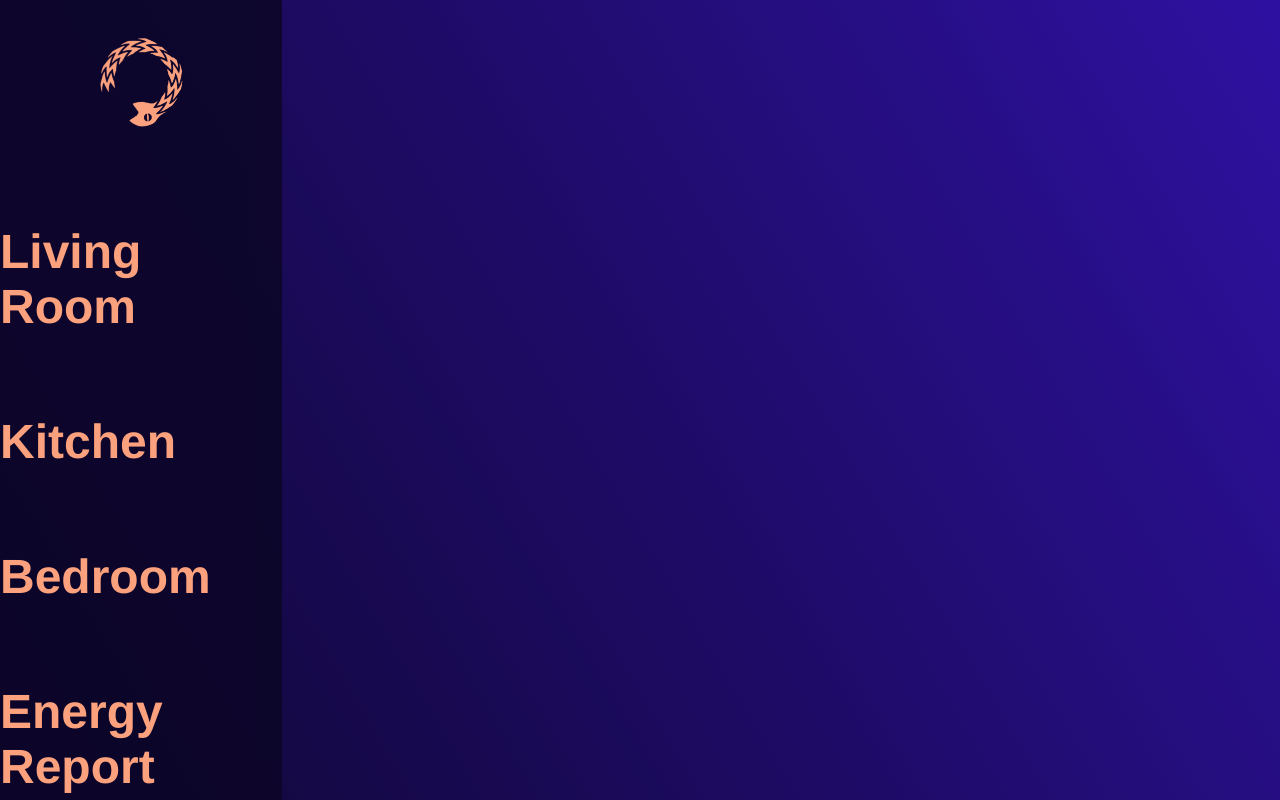
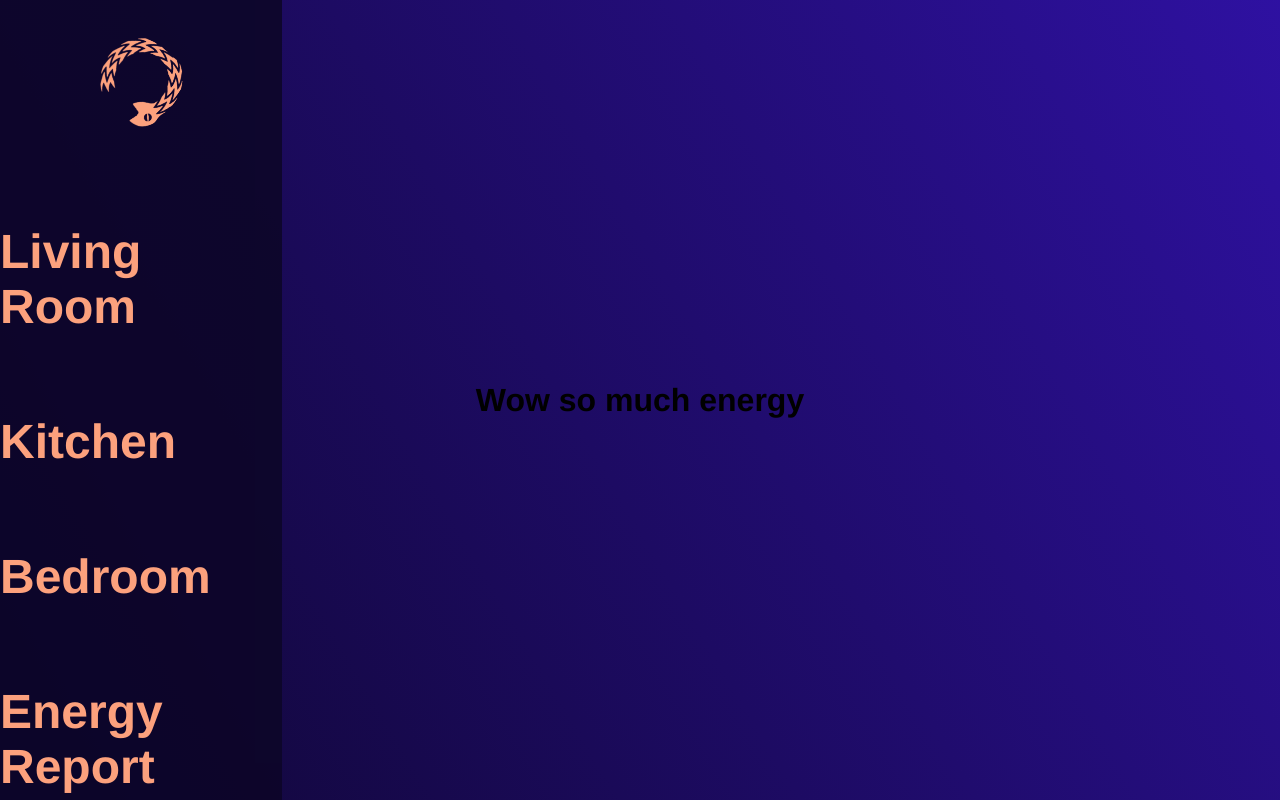
Before and after one commit to Hamish-MarshallDawson/iteration-inc, a React (Create React App) app: page /Energyreport in a window 1280 px wide. Built offline with nearby package versions, Linux system fonts and the light colour scheme.

Commit message:
Added navigation links to energy report and awards (also added report.js and awards.js)

```diff
--- a/src/App.js
+++ b/src/App.js
@@ -11,6 +11,8 @@ import Login from "./pages/Login.js";
 import Bedroom from "./pages/Bedroom.js";
 import Kitchen from "./pages/Kitchen.js";
 import LivingRoom from "./pages/LivingRoom.js";
+import EnergyReport from "./pages/EnergyReport.js";
+import Awards from "./pages/Awards.js";
 import ProfilePage from "./pages/ProfilePage.js";
 
 import Authentication from "./pages/Authentication.js";
@@ -46,6 +48,8 @@ function MainContent() {
         <Route path="/Bedroom" element={<Bedroom />} />
         <Route path="/Kitchen" element={<Kitchen />} />
         <Route path="/Livingroom" element={<LivingRoom />} />
+        <Route path="/Energyreport" element={<EnergyReport />} />
+        <Route path="/Awards" element={<Awards />} />
         <Route path="/sign-up" element={<SignUp />} />
         <Route path="/profile" element={<ProfilePage />} />
         <Route path="/authentication" element={<Authentication />} />{" "}
--- a/src/components/nav.js
+++ b/src/components/nav.js
@@ -21,10 +21,10 @@ const Navbar = () => {
             <Link to="/Bedroom">Bedroom</Link>
           </li>
           <li>
-            <Link to="/energy-report">Energy Report</Link>
+            <Link to="/Energyreport">Energy Report</Link>
           </li>
           <li>
-            <Link to="/awards">Awards</Link>
+            <Link to="/Awards">Awards</Link>
           </li>
           <li className="profile-item">
             <Link className="ProfileLink" to="/profile">
--- /dev/null
+++ b/src/pages/Awards.js
@@ -0,0 +1,15 @@
+// Filename - pages/about.js
+
+import React from "react";
+
+import "../App.css";
+
+const Awards = () => {
+  return (
+    <div>
+      <h1>Trophy cabinet</h1>
+    </div>
+  );
+};
+
+export default Awards;
--- /dev/null
+++ b/src/pages/EnergyReport.js
@@ -0,0 +1,15 @@
+// Filename - pages/about.js
+
+import React from "react";
+
+import "../App.css";
+
+const EnergyReport = () => {
+  return (
+    <div>
+      <h1>Wow so much energy</h1>
+    </div>
+  );
+};
+
+export default EnergyReport;
```
